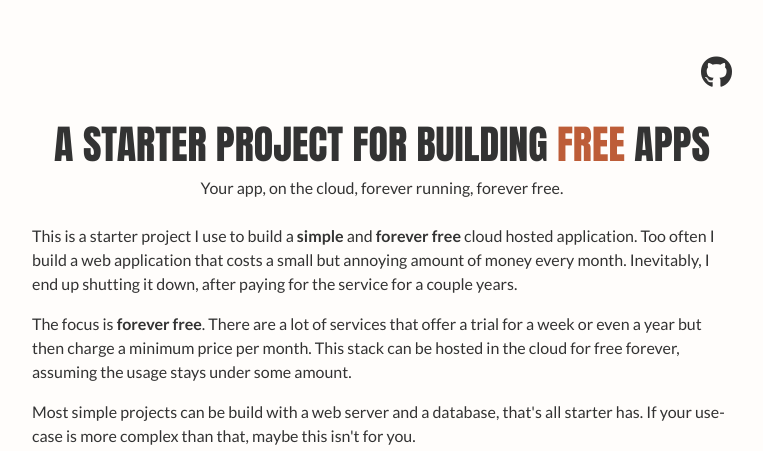
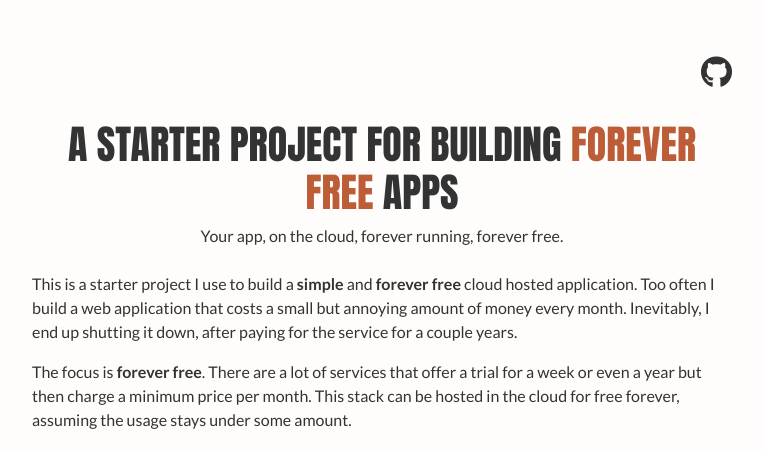
Before and after one commit to czhu12/forever-free-cloud-app-starter, a FastAPI app: page / in a window 1280 px wide. Shown: the top 451 px of the page, without its empty margins (258-1021 px from the left). Run offline with FastAPI, Linux system fonts and the light colour scheme.

Commit message:
added forever to title

```diff
--- a/templates/index.html
+++ b/templates/index.html
@@ -9,7 +9,7 @@
   </div>
   <div class="text-center mb-4">
     <div class="h1 text-center fancy-font">
-      A STARTER PROJECT FOR BUILDING <span class="text-main">FREE</span> APPS
+      A STARTER PROJECT FOR BUILDING <span class="text-main">FOREVER FREE</span> APPS
     </div>
     Your app, on the cloud, forever running, forever free.
   </div>
```
Also changed, not shown: 1 other file.
